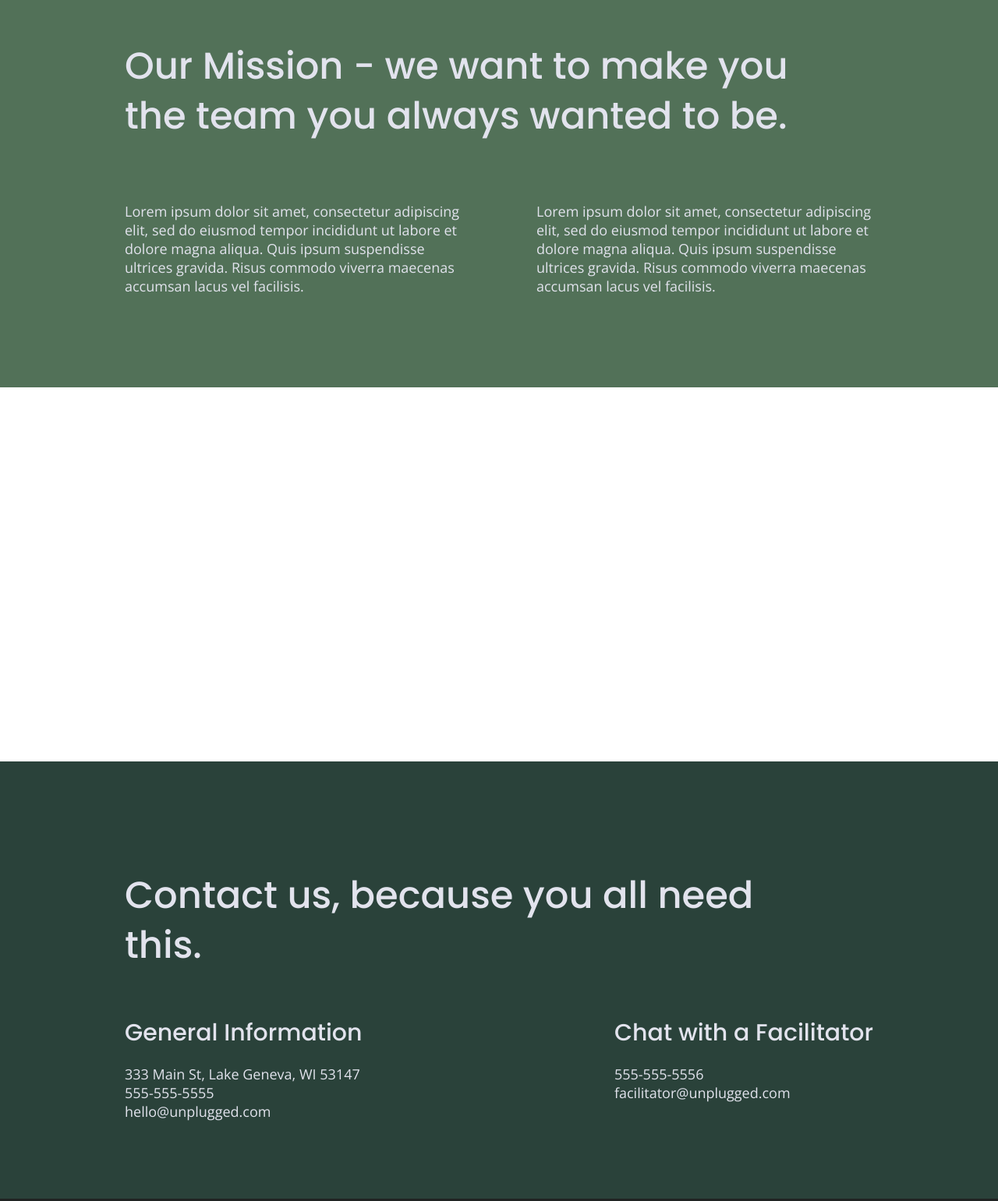
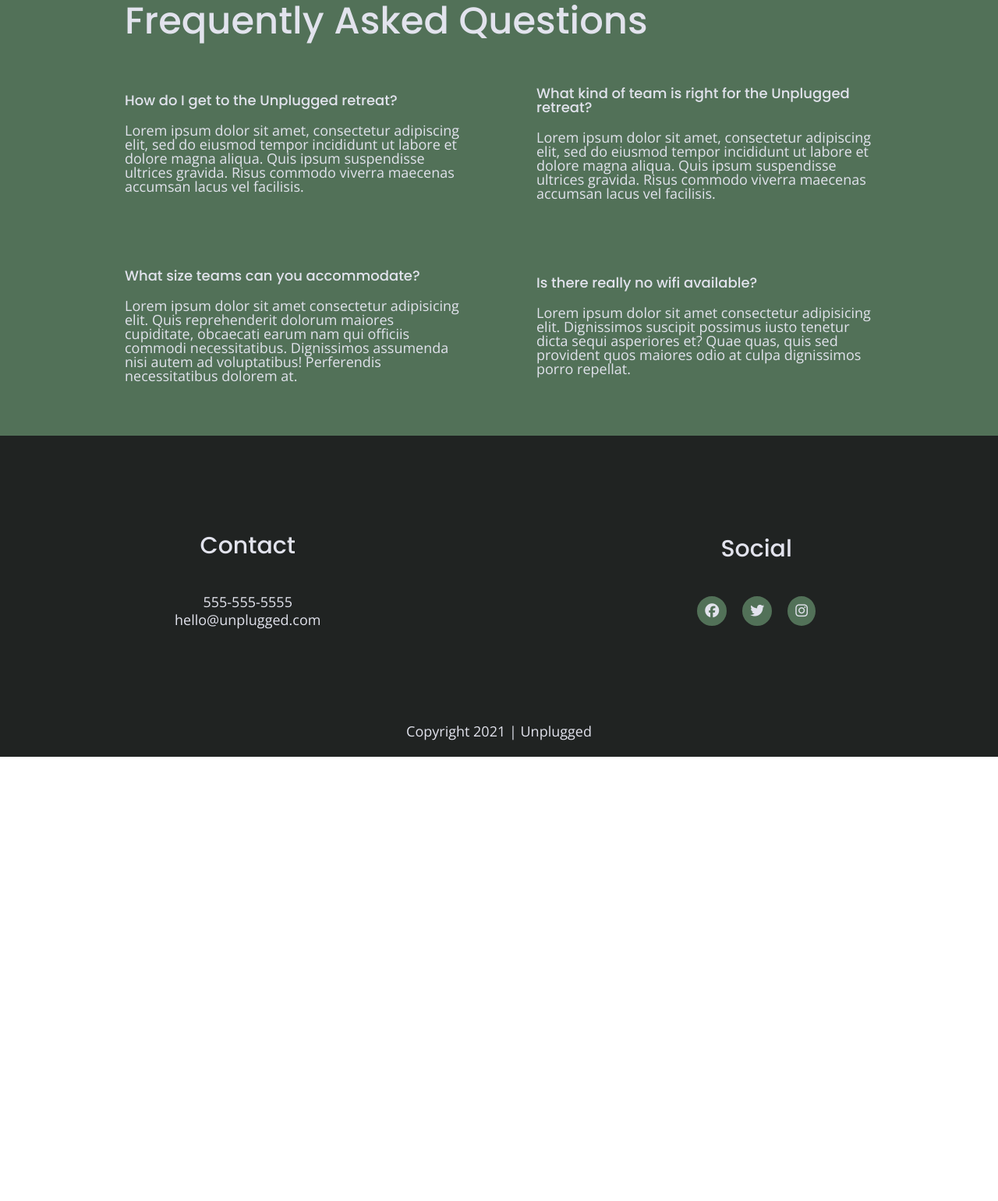
Before and after one commit to CodingWithHenryDelgado/unplugged-retreat, a website: page faqs/index.html in a window 1280 px wide. Shown: the part 181-1722 px from the top of the page at 78% size. After the commit the page ends 1152 px from the top, so only its background shows below. Drawn offline with nearby package versions, Linux system fonts and the light colour scheme.

Commit message:
Fixed some CSS issues in FAQ, fixed the nav links

```diff
--- a/css/main.css
+++ b/css/main.css
@@ -567,7 +567,7 @@
     }
 
     header nav {
-      width: 20%;
+      width: 35%;
     }
 
     header nav ul {
--- a/faqs/index.html
+++ b/faqs/index.html
@@ -36,66 +36,59 @@
   <header>
     <div class="content-wrapper">
     <figure>
-      <a href="#">
+      <a href="../index.html">
         <img src="../img/unpluggedlogo.png" alt="unplugged logo">
       </a>
     </figure>
       <div class="header-divider"></div>
       <nav>
         <ul>
-          <li><a href="../faq/index.html" target="_blank">FAQ</a></li>
-          <li><a href="index.html">About</a></li>
+          <li><a href="index.html" target="_blank">FAQ</a></li>
+          <li><a href="../about/index.html">About</a></li>
         </ul>
       </nav>
     </div>
   </header>
 
   <main>
-
-    <section class="mission">
+    <section class="faq">
       <div class="content-wrapper">
-        <h2>Our Mission - we want to make you the team you always wanted to be.</h2>
-        <div class="mission-content">
-          <p>
-            Lorem ipsum dolor sit amet, consectetur adipiscing elit, sed do eiusmod tempor incididunt ut labore et
-            dolore magna aliqua. Quis ipsum suspendisse ultrices gravida. Risus commodo viverra maecenas accumsan lacus
-            vel facilisis.
-          </p>
+        <h2>Frequently Asked Questions</h2>
+        <div class="faq-content">
+          <h4>How do I get to the Unplugged retreat?</h4>
           <p>
             Lorem ipsum dolor sit amet, consectetur adipiscing elit, sed do eiusmod tempor incididunt ut labore et
             dolore magna aliqua. Quis ipsum suspendisse ultrices gravida. Risus commodo viverra maecenas accumsan lacus
             vel facilisis.
           </p>
         </div>
+
+        <div class="faq-content">
+          <h4>What kind of team is right for the Unplugged retreat?</h4>
+          <p>
+            Lorem ipsum dolor sit amet, consectetur adipiscing elit, sed do eiusmod tempor incididunt ut labore et
+            dolore magna aliqua. Quis ipsum suspendisse ultrices gravida. Risus commodo viverra maecenas accumsan lacus
+            vel facilisis.
+          </p>
+        </div>
+
+        <div class="faq-content">
+          <h4>What size teams can you accommodate?</h4>
+          <p>Lorem ipsum dolor sit amet consectetur adipisicing elit. Quis reprehenderit dolorum maiores cupiditate,
+             obcaecati earum nam qui officiis commodi necessitatibus. Dignissimos assumenda nisi autem ad voluptatibus!
+              Perferendis necessitatibus dolorem at.</p>
+        </div>
+
+        <div class="faq-content">
+          <h4>Is there really no wifi available?</h4>
+
+          <p>Lorem ipsum dolor sit amet consectetur adipisicing elit. Dignissimos suscipit possimus iusto tenetur dicta sequi
+             asperiores et? Quae quas, quis sed provident quos maiores odio at culpa dignissimos porro repellat.</p>
+        </div>
+
+        </div>
       </div> <!-- mission content wrapper ends -->
     </section> <!-- contact-info -->
-
-    <section class="map">
-      <figure>
-      </figure>
-    </section>
-    <section class="contact-section">
-      <div class="content-wrapper">
-        <h2>Contact us, because you all need this.</h2>
-        <address class="contact-content">
-          <div>
-            <h4>General Information</h4>
-            <p>
-              333 Main St, Lake Geneva, WI 53147<br>
-              555-555-5555<br>
-              hello@unplugged.com
-            </p>
-          </div>
-          <div>
-            <h4>Chat with a Facilitator</h4>
-            <p>
-              555-555-5556<br>
-              facilitator@unplugged.com
-            </p>
-          </div>
-        </address> <!-- contact-content div ends -->
-      </div> <!-- contact content wrapper ends -->
-    </section>
   </main> <!-- main wrapper -->
 
   <footer>
@@ -128,7 +121,7 @@
     </div>
     <!--footer content-wrapper ends-->
     <div class="copyright">
-      <p>Copyright 2018 | Unplugged</p>
+      <p>Copyright 2021 | Unplugged</p>
     </div>
   </footer>
 
```
Also changed, not shown: about/index.html (+4 -6 lines), index.html (+2 -2 lines).
